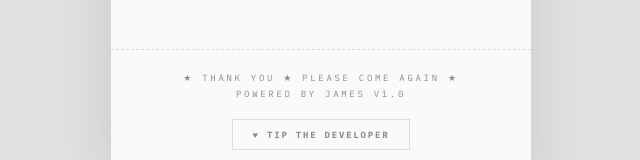
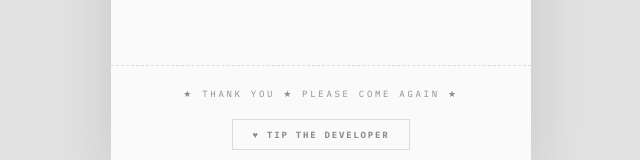
Before and after one commit to michellefitz/james-the-bill-splitter, a React (Vite) app: page / in a window 1280 px wide. Shown: the part 616-776 px from the top of the page, without its empty margins (319-959 px from the left). Built offline with nearby package versions, Linux system fonts and the light colour scheme.

Commit message:
Remove "Powered by James v1.0" line from footers
Co-Authored-By: Claude Sonnet 4.6 <noreply@anthropic.com>

```diff
--- a/src/App.tsx
+++ b/src/App.tsx
@@ -184,7 +184,7 @@ const SharedReceiptView = ({ data }: { data: SharedReceiptData }) => {
         </div>
         <div style={{ padding: '20px 24px', textAlign: 'center', borderTop: `1px dashed ${rule}` }}>
           <div style={{ fontSize: '9px', letterSpacing: '0.3em', textTransform: 'uppercase', color: inkLight, lineHeight: '1.8' }}>
-            ★ THANK YOU ★ PLEASE COME AGAIN ★<br />POWERED BY JAMES v1.0
+            ★ THANK YOU ★ PLEASE COME AGAIN ★
           </div>
           <div style={{ marginTop: '16px' }}>
             <a
@@ -1368,8 +1368,6 @@ export default function App() {
             }}
           >
             ★ THANK YOU ★ PLEASE COME AGAIN ★
-            <br />
-            POWERED BY JAMES v1.0
           </div>
           <div style={{ marginTop: '16px' }}>
             <a
```
